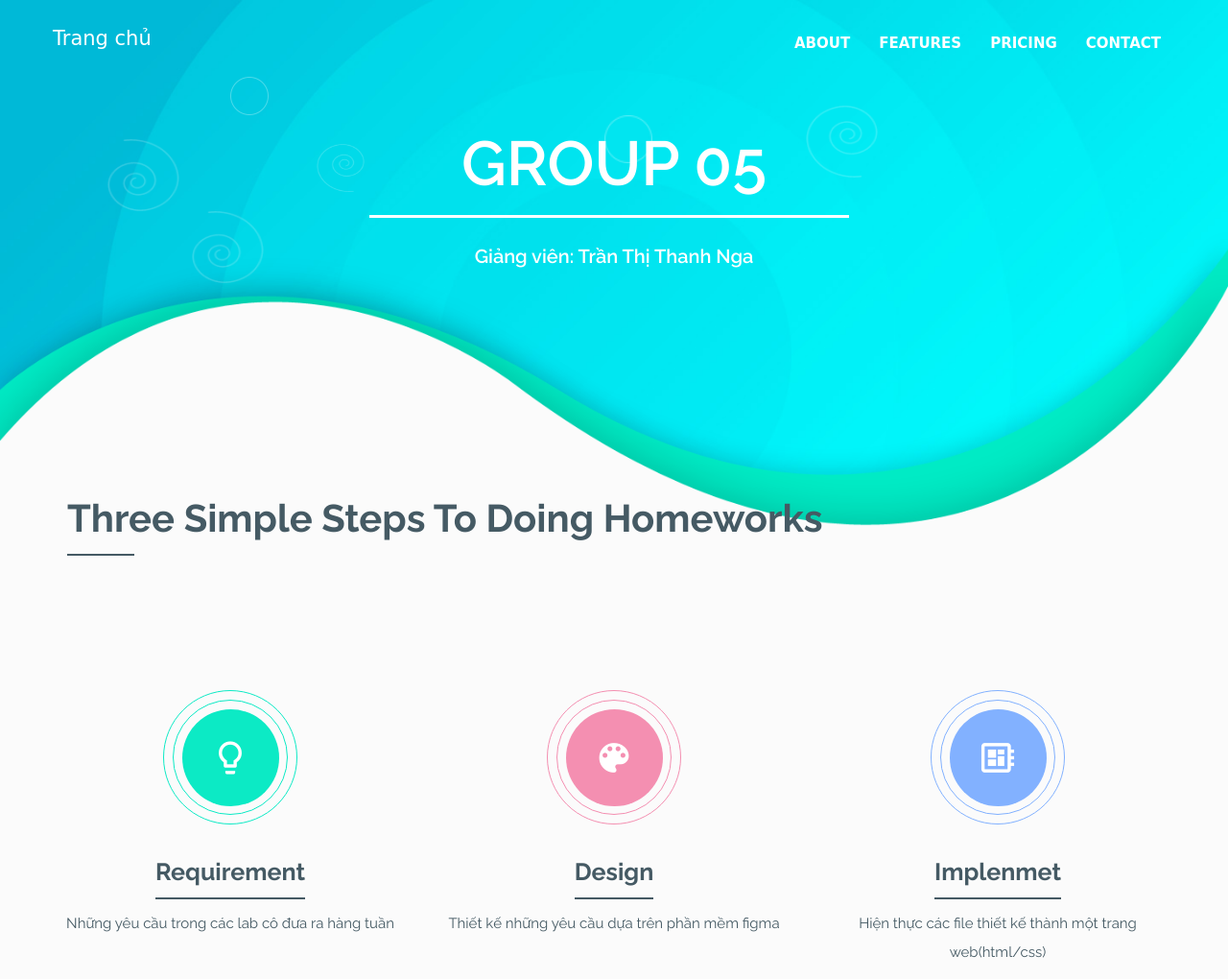
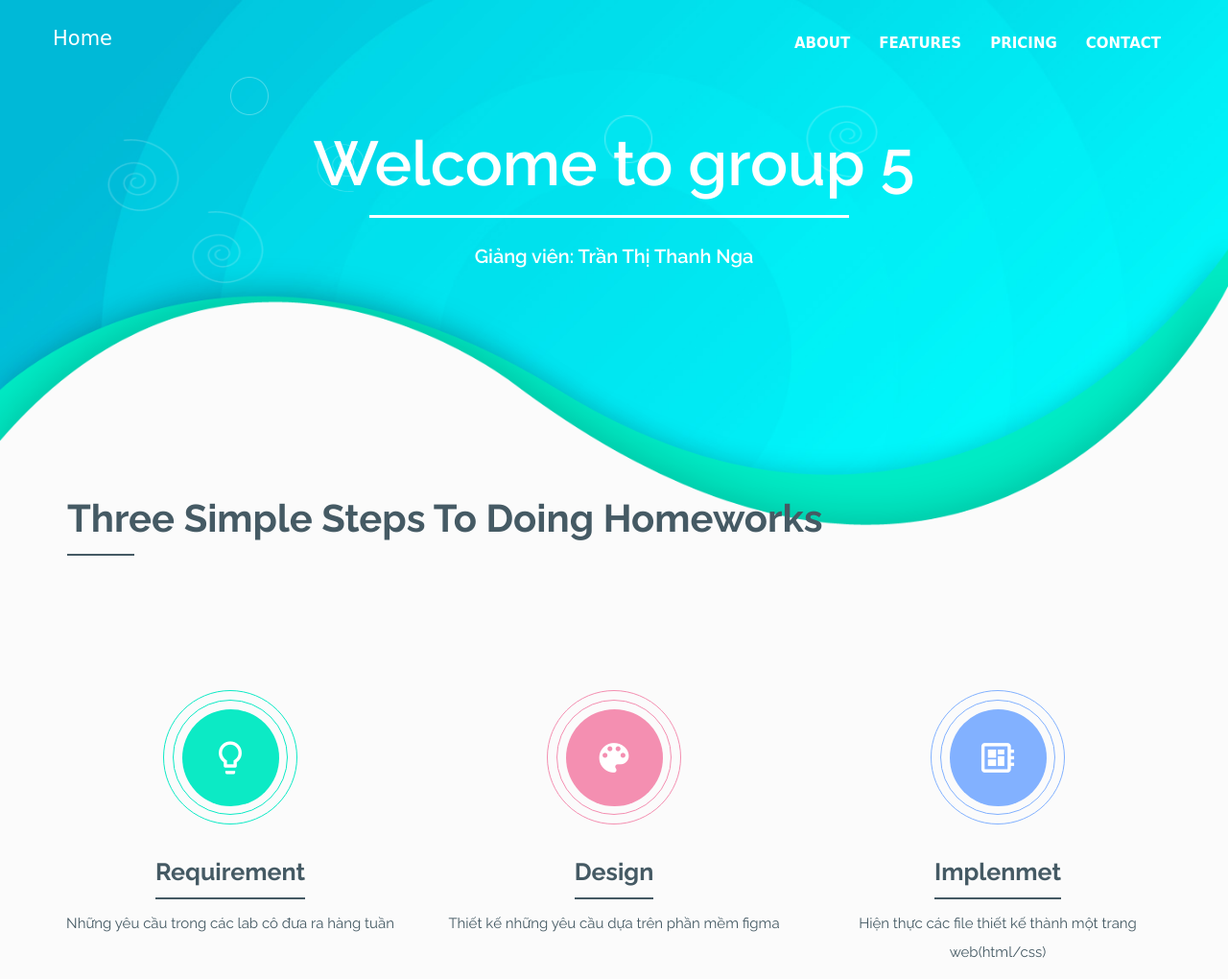
Before and after one commit to TanNghia123/web-nhom, a plain HTML site: page index.html in a window 1280 px wide. Shown: the top 1020 px of the page at 96% size. Drawn offline with Linux system fonts and the light colour scheme; a web font is replaced by a local one.

Commit message:
Update index.html

```diff
--- a/index.html
+++ b/index.html
@@ -35,7 +35,7 @@
                 <div class="row">
                     <div class="col-md-3 col-sm-3 col-xs-12">
                         <div class="logo">
-                            <h2><a href="#">Trang chủ</a></h2>
+                            <h2><a href="#">Home</a></h2>
                         </div>
                     </div>
                     <div class="col-md-9 col-sm-9 col-xs-12">
@@ -52,7 +52,7 @@
                 <div class="row">
                     <div class="col-md-12">
                         <div class="header-text">
-                            <h1>GROUP 05</h1>
+                            <h1>Welcome to group 5</h1>
                             <p> Giảng viên: Trần Thị Thanh Nga</p>
 
                         </div>
```
